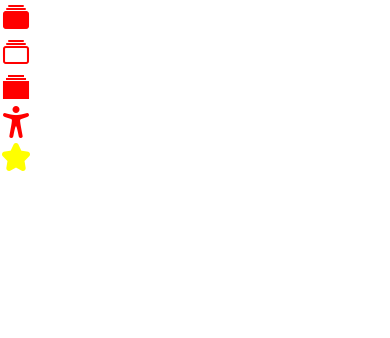
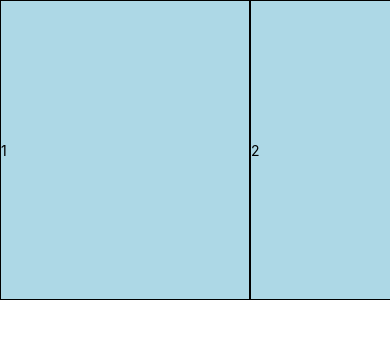
Before and after one commit to BaoAnNguyen1903/MMA301, a React Native app: screen / in a window 390 px wide. Shown: the top 338 px of the page. Built offline with nearby package versions, Linux system fonts and the light colour scheme.

Commit message:
ScrollView

```diff
--- a/App.tsx
+++ b/App.tsx
@@ -2,6 +2,7 @@ import {
   Alert,
   Button,
   Image,
+  ScrollView,
   StyleSheet,
   Text,
   TextInput,
@@ -11,19 +12,27 @@ import { AntDesign, Ionicons } from "@expo/vector-icons";
 
 export default function App() {
   return (
-    <View style={styles.container}>
-      <Ionicons name="albums" size={32} color="red" />
-      <Ionicons name="albums-outline" size={32} color="red" />
-      <Ionicons name="albums-sharp" size={32} color="red" />
-      <Ionicons name="accessibility" size={32} color="red" />
-
-      <AntDesign name="star" size={32} color="yellow" />
-    </View>
+    <ScrollView horizontal pagingEnabled>
+      <View style={styles.page}>
+        <Text>1</Text>
+      </View>
+      <View style={styles.page}>
+        <Text>2</Text>
+      </View>
+      <View style={styles.page}>
+        <Text>3</Text>
+      </View>
+    </ScrollView>
   );
 }
 
 const styles = StyleSheet.create({
-  container: {
-    flex: 1
+  page: {
+    width: 250,
+    height: 300,
+    justifyContent: "center",
+    backgroundColor: "lightblue",
+    borderWidth: 1,
+    marginBottom: 40
   }
 });
```
